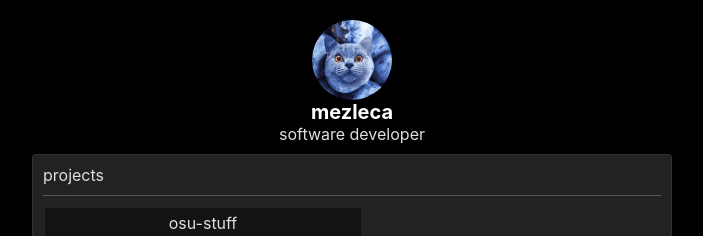
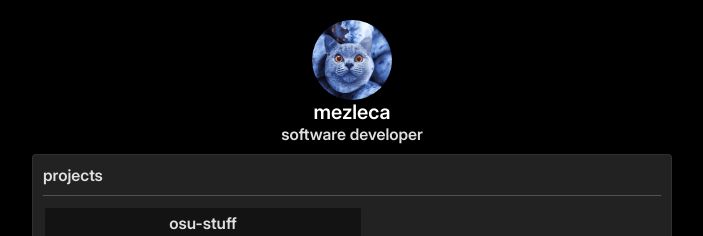
Before and after one commit to mezleca/mezleca, a plain HTML site: page index.html in a window 1280 px wide. Shown: the top 236 px of the page, without its empty margins (288-991 px from the left). Drawn offline with Linux system fonts and the light colour scheme; the site is published under a folder, as on GitHub Pages, so addresses that start at the root find nothing; grey boxes are pictures that could not be loaded.

Commit message:
update osu info

```diff
--- a/style.css
+++ b/style.css
@@ -1,6 +1,6 @@
 @font-face {
     font-family: "Inter";
-    src: url("/static/InterSemi.ttf") format("truetype");
+    src: url("./static/InterSemi.ttf") format("truetype");
 }
 
 * { box-sizing: border-box; user-select: none; color: white; margin: 0; padding: 0; font-family: "Inter"; }
```
Also changed, not shown: osu/area.png.
